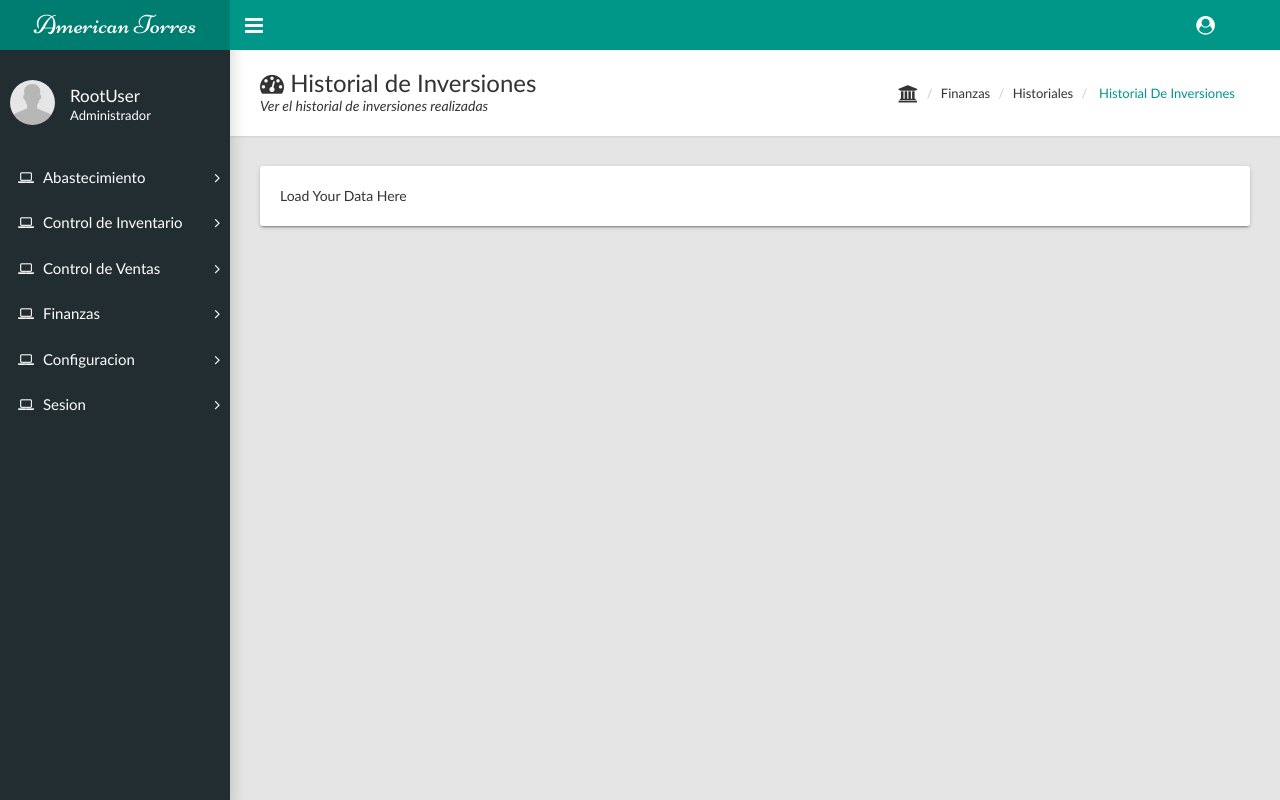
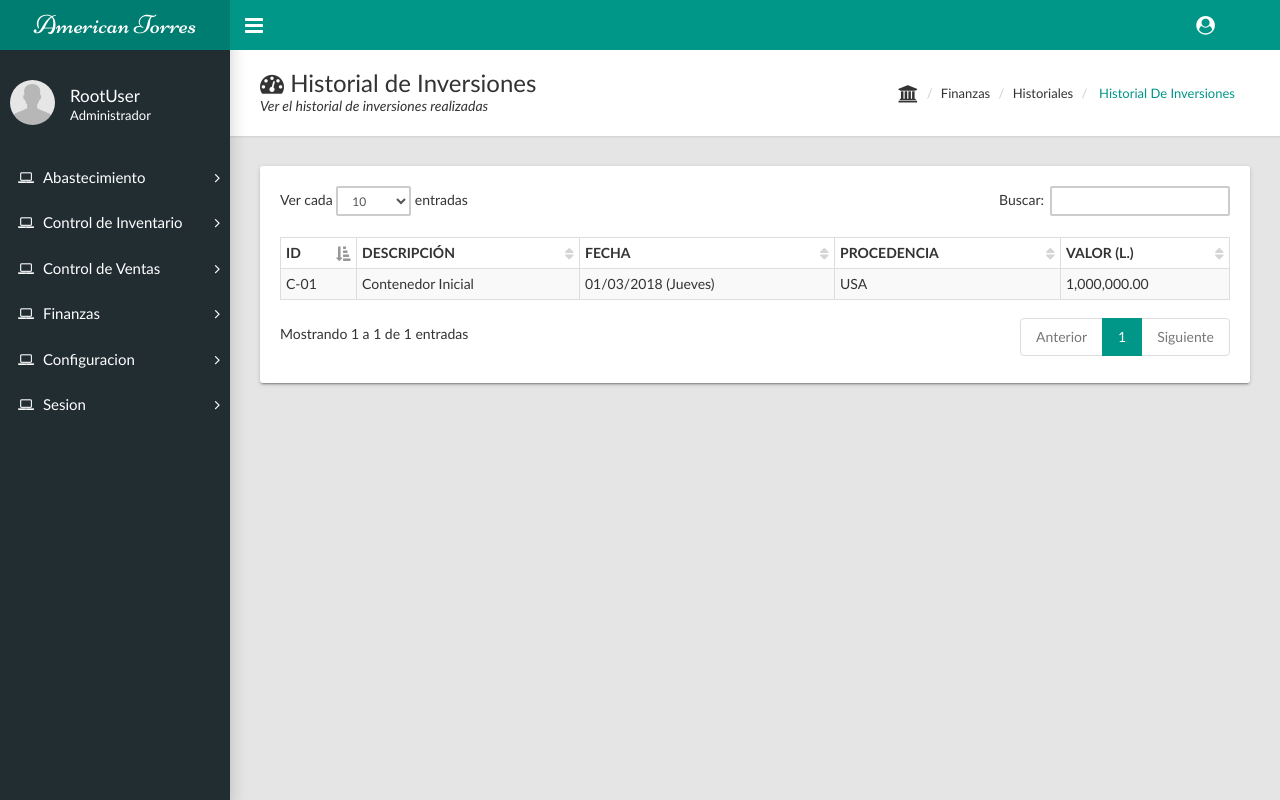
Before and after one commit to carlosvasqz/americantorres, a PHP site: page /of_historial_inversiones.php in a window 1280 px wide. Run offline with PHP 8.4, Linux system fonts and the light colour scheme; a user stored in the database is signed in; data comes from the database, SQL or seed files in the repository; a stand-in replaces the project's code that opens the database connection.

Commit message:
Modulo historial de inversiones

```diff
--- a/source/of_historial_inversiones.php
+++ b/source/of_historial_inversiones.php
@@ -1,6 +1,7 @@
 <?php
   include ('constructor.php');
   include ('bd/conexion.php');
+  include ('util.php');
   #session_start();
   if (isset($_SESSION['username'])&&($_SESSION['type'])) {
 ?>
@@ -79,7 +80,42 @@
         <div class="row">
           <div class="col-md-12">
             <div class="card">
-              <div class="card-body">Load Your Data Here</div>
+              <div class="card-body">
+                <div class="table-responsive">
+                  <table class="table table-condensed table-striped table-hover table-bordered" id="historialInversiones">
+                    <thead>
+                      <tr class="text-uppercase">
+                        <th>Id</th>
+                        <th>Descripci&oacute;n</th>
+                        <th>Fecha</th>
+                        <th>Procedencia</th>
+                        <th>Valor (L.)</th>
+                      </tr>
+                    </thead>
+                    <tbody>
+                    <?php
+                      $sql = "SELECT * FROM contenedores;";
+                      $queryContenedor = mysqli_query($db, $sql) or die(mysqli_error());
+                      while ($rowContenedor=mysqli_fetch_array($queryContenedor)) {
+                        $fecha = $rowContenedor['Fecha_Ingreso'];
+                        $fecha = explode("-", $fecha);
+                        $fechaDia = mktime(0,0,0,$fecha[1],$fecha[2],$fecha[0]);
+                        $nombreDia = dayToDia(date("l", $fechaDia));
+                        echo '
+                        <tr>
+                          <td>'.$rowContenedor['Id_Contenedor'].'</td>
+                          <td>'.$rowContenedor['Descripcion'].'</td>
+                          <td>'.$fecha[2].'/'.$fecha[1].'/'.$fecha[0].' ('.$nombreDia.')</td>
+                          <td>'.$rowContenedor['Procedencia'].'</td>
+                          <td>'.number_format($rowContenedor['Costo'], 2).'</td>
+                        </tr>
+                        ';
+                      }
+                    ?>
+                    </tbody>
+                  </table>
+                </div>
+              </div>
             </div>
           </div>
         </div>
@@ -90,6 +126,9 @@
     <script src="js/bootstrap.min.js"></script>
     <script src="js/plugins/pace.min.js"></script>
     <script src="js/main.js"></script>
+    <script type="text/javascript" src="js/plugins/jquery.dataTables.min.js"></script>
+    <script type="text/javascript" src="js/plugins/dataTables.bootstrap.min.js"></script>
+    <script type="text/javascript">$('#historialInversiones').DataTable();</script>
     <script type="text/javascript" src="js/plugins/sweetalert.min.js"></script>
     <script type="text/javascript">
       $('.alert').click(function(){
```
